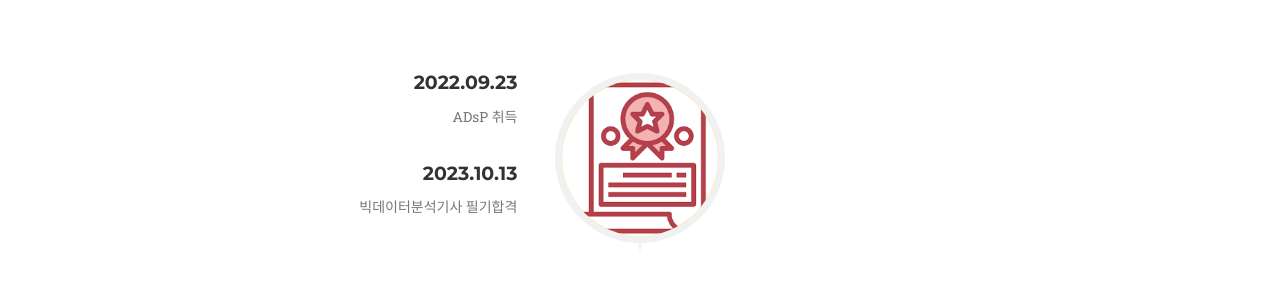
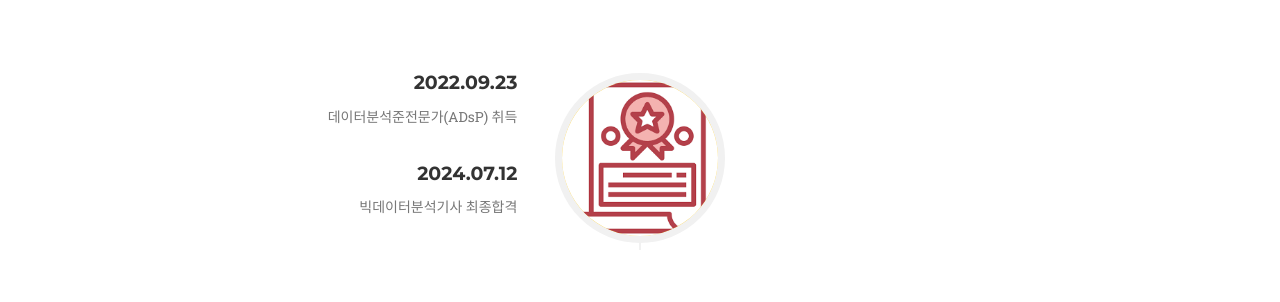
Before and after one commit to Donghyun0221/Donghyun0221.github.io, a Jekyll site: the page built from index.html, in a window 1280 px wide and 900 px high, scrolled down 4639 px. Shown: the part 153-455 px from the top of the window. Built offline with Jekyll 4.4.1, drawn with Linux system fonts in a browser that asks for light colours; some web fonts are replaced.

Commit message:
Update about.html
^*^

```diff
--- a/_includes/about.html
+++ b/_includes/about.html
@@ -104,9 +104,9 @@
                         <div class="timeline-panel">
                             <div class="timeline-heading">
                                 <h4>2022.09.23</h4>
-                                <p class="text-muted">ADsP 취득<br><br>
-                                <h4>2023.10.13</h4>
-                                <p class="text-muted">빅데이터분석기사 필기합격<br>
+                                <p class="text-muted">데이터분석준전문가(ADsP) 취득<br><br>
+                                <h4>2024.07.12</h4>
+                                <p class="text-muted">빅데이터분석기사 최종합격<br>
                             </div>
                         </div>
                     </li>
```
